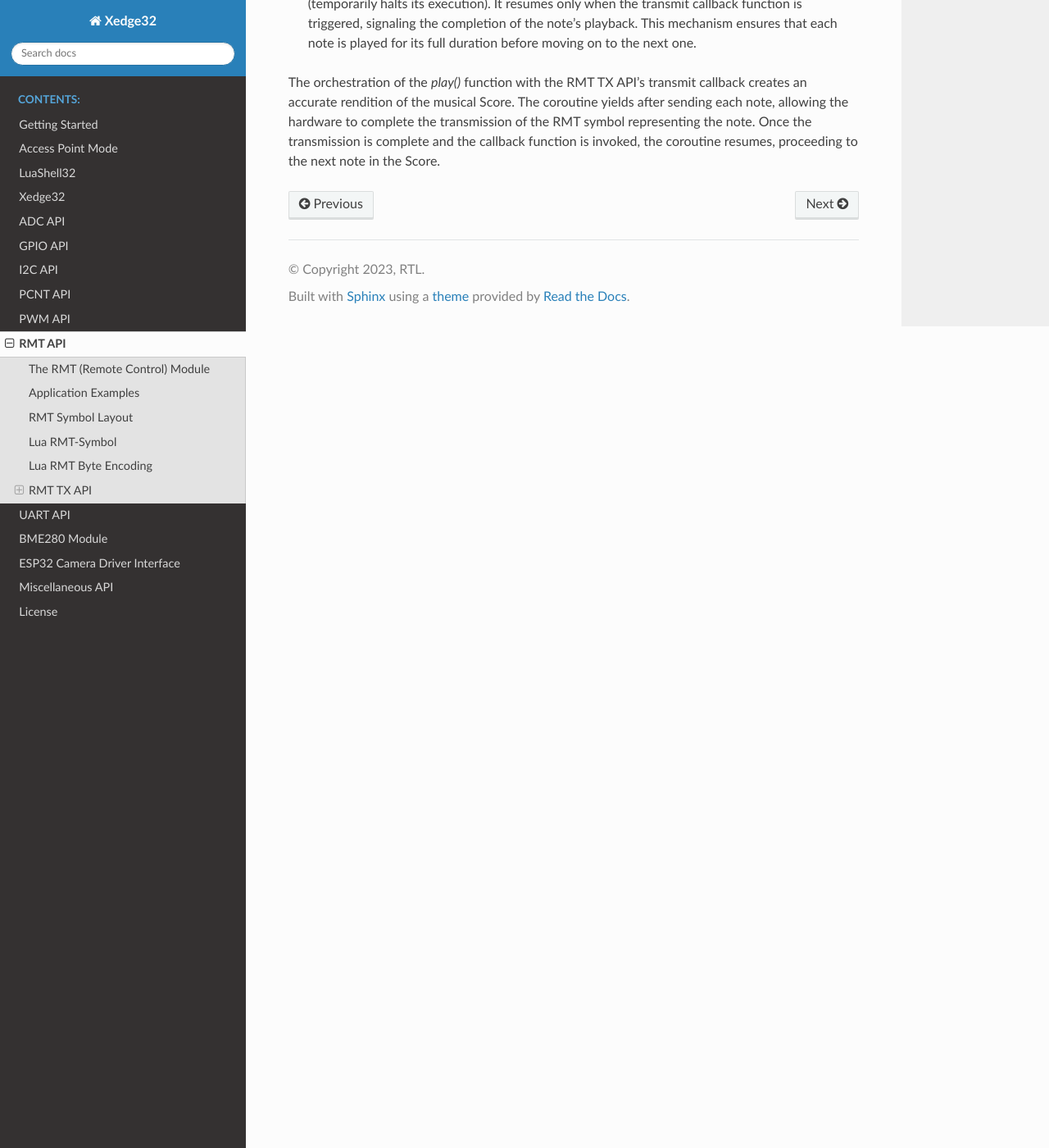
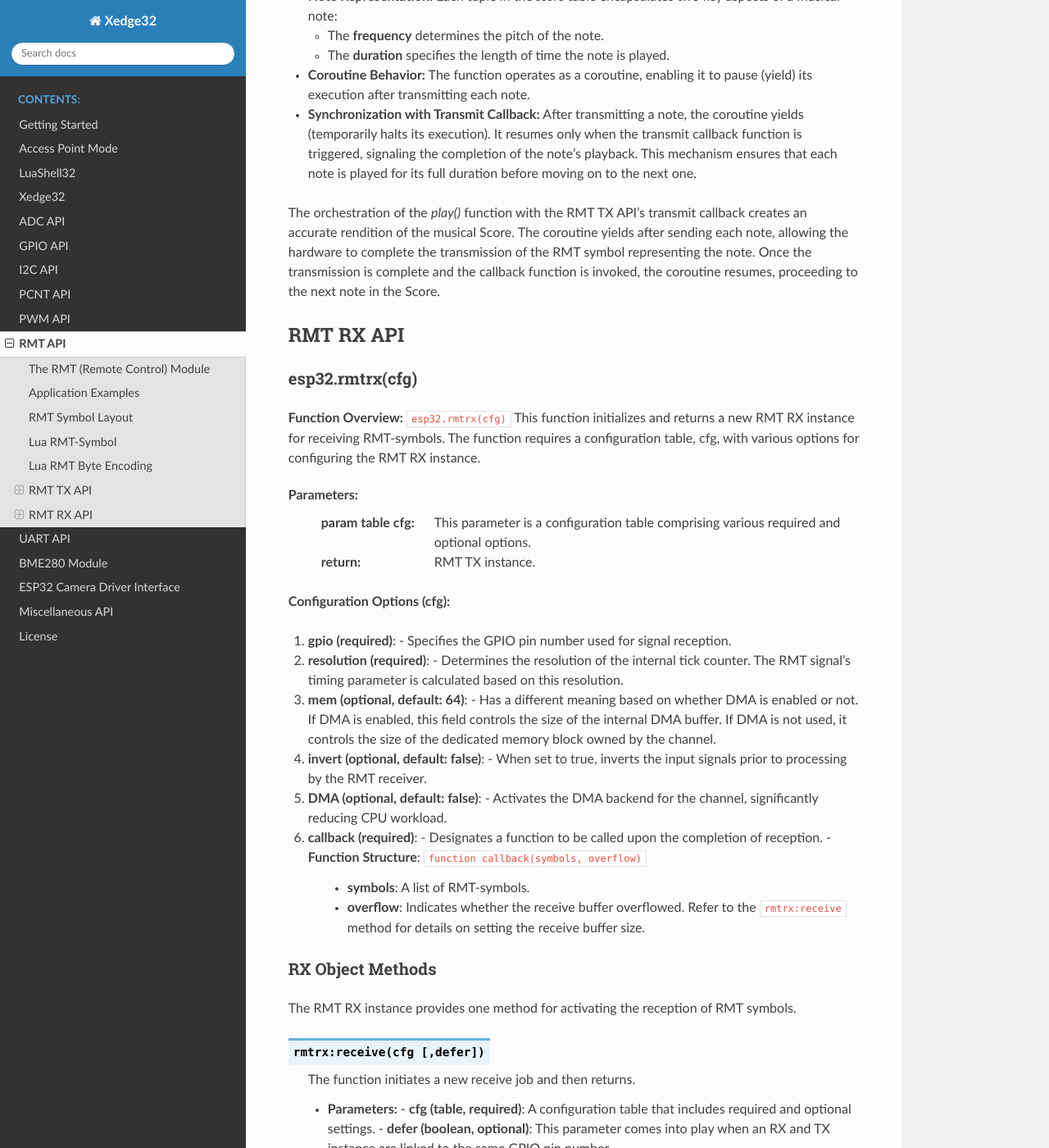
Before and after one commit to RealTimeLogic/Xedge32, a Sphinx documentation site: the page built from doc/source/RMT.rst, in a window 1280 px wide and 1400 px high, scrolled down 5526 px. Shown: the whole window at 82% size. Built offline with Sphinx 7.4.7 and the Read the Docs theme 2.0.0, drawn with Linux system fonts in a browser that asks for light colours; some of the changed text lies outside the part shown.

Commit message:
Update RMT.rst

```diff
--- a/doc/source/RMT.rst
+++ b/doc/source/RMT.rst
@@ -87,11 +87,12 @@ For example, to send data using a frequency of 100,000,000 Hz, the structure wou
 RMT TX API
 -----------
 
-esp32.rmttx(cfg)
-~~~~~~~~~~~~~~~~~
+esp32.rmttx(cfg [,rx])
+~~~~~~~~~~~~~~~~~~~~~~~
    This function initializes and returns a new RMT TX (Remote Control Module Transmission) instance for transmitting signals. It requires a configuration table, `cfg`, with various options that configure the RMT instance.
 
    :param table cfg: Configuration options for the RMT transmitter.
+   :param RMT-RX rx: An RX instance can be provided to create a bi-directional bus (e.g., 1-wire). For this to work, the GPIO pin must be the same for the RX and TX instances.
    :return: RMT TX instance. The instance is in a disabled state and must be enabled before being used.
 
    **Configuration Options (cfg)**
@@ -113,7 +114,7 @@ esp32.rmttx(cfg)
    - ``frequency`` : Sets the carrier frequency in Hertz (Hz).
    - ``polaritylow`` : Determines the carrier polarity, i.e., on which level the carrier is applied.
 
-Object Methods
+TX Object Methods
 ~~~~~~~~~~~~~~~~~
 
 The RMT TX instance provides several methods for managing the transmission channel and sending data.
@@ -128,15 +129,19 @@ The RMT TX instance provides several methods for managing the transmission chann
 
 .. method:: rmttx:transmit(cfg, symbols)
 
-   Initiates the transmission of signals defined by RMT symbols.
+   Initiates the transmission of signals defined by RMT-symbols.
 
    :param table cfg: Configuration options for the transmission process.
-   :param table symbols: An array of RMT symbols or bytes to transmit.
+   :param table symbols: An array of RMT-symbols or bytes to transmit.
 
    The `cfg` table may include the following options:
 
    - **loop** (optional, default 0): Sets the number of transmission loops. A value of -1 indicates an infinite loop, which will require `rmttx:disable()` to be called to stop the transmission.
    - **eot** (optional, default 0): Determines the output level when transmission is complete or stopped.
+
+.. method:: rmttx:close()
+
+   Closes and releases the RMT TX channel
 
    Example:
 
@@ -215,3 +220,68 @@ Key elements of the play() Function:
 - **Synchronization with Transmit Callback:** After transmitting a note, the coroutine yields (temporarily halts its execution). It resumes only when the transmit callback function is triggered, signaling the completion of the note's playback. This mechanism ensures that each note is played for its full duration before moving on to the next one.
 
 The orchestration of the `play()` function with the RMT TX API's transmit callback creates an accurate rendition of the musical Score. The coroutine yields after sending each note, allowing the hardware to complete the transmission of the RMT symbol representing the note. Once the transmission is complete and the callback function is invoked, the coroutine resumes, proceeding to the next note in the Score.
+
+
+RMT RX API
+-----------
+
+esp32.rmtrx(cfg)
+~~~~~~~~~~~~~~~~~
+
+**Function Overview:**
+``esp32.rmtrx(cfg)`` This function initializes and returns a new RMT RX instance for receiving RMT-symbols. The function requires a configuration table, cfg, with various options for configuring the RMT RX instance.
+
+**Parameters:**
+   :param table cfg: This parameter is a configuration table comprising various required and optional options.
+   :return: RMT TX instance.
+
+**Configuration Options (cfg):**
+
+1. **gpio (required)**:
+   - Specifies the GPIO pin number used for signal reception.
+
+2. **resolution (required)**:
+   - Determines the resolution of the internal tick counter. The RMT signal's timing parameter is calculated based on this resolution.
+
+3. **mem (optional, default: 64)**:
+   - Has a different meaning based on whether DMA is enabled or not. If DMA is enabled, this field controls the size of the internal DMA buffer. If DMA is not used, it controls the size of the dedicated memory block owned by the channel.
+
+4. **invert (optional, default: false)**:
+   - When set to true, inverts the input signals prior to processing by the RMT receiver.
+
+5. **DMA (optional, default: false)**:
+   - Activates the DMA backend for the channel, significantly reducing CPU workload.
+
+6. **callback (required)**:
+   - Designates a function to be called upon the completion of reception.
+   - **Function Structure**:
+   ``function callback(symbols, overflow)``
+
+      - **symbols**: A list of RMT-symbols.
+      - **overflow**: Indicates whether the receive buffer overflowed. Refer to the ``rmtrx:receive`` method for details on setting the receive buffer size.
+
+RX Object Methods
+~~~~~~~~~~~~~~~~~
+
+The RMT RX instance provides one method for activating the reception of RMT symbols.
+
+.. method:: rmtrx:receive(cfg [,defer])
+
+   The function initiates a new receive job and then returns.
+
+   - **Parameters:**
+     - **cfg (table, required)**: A configuration table that includes required and optional settings.
+     - **defer (boolean, optional)**: This parameter comes into play when an RX and TX instance are linked to the same GPIO pin number.
+
+           - **Default (true)**: RMT-symbol reception is deferred until the TX instance has transmitted all symbols.
+           - **False**: RMT-symbol reception is activated immediately, causing transmitted symbols to be included in the received symbols.
+
+   **Configuration Options (cfg):**
+
+     - **min (required)**: Specifies the minimum valid pulse duration in nanoseconds for either high or low logic levels. Pulses shorter than this are considered glitches and ignored.
+     - **max (required)**: Determines the maximum valid pulse duration for high or low logic levels. Pulses longer than this are treated as a Stop Signal, triggering an immediate receive-complete event.
+     - **len (optional, default 512)**: Sets the length of the receive buffers in terms of RMT-symbols.
+
+.. method:: rmtrx:close()
+
+   Closes and releases the RMT RX channel
```
